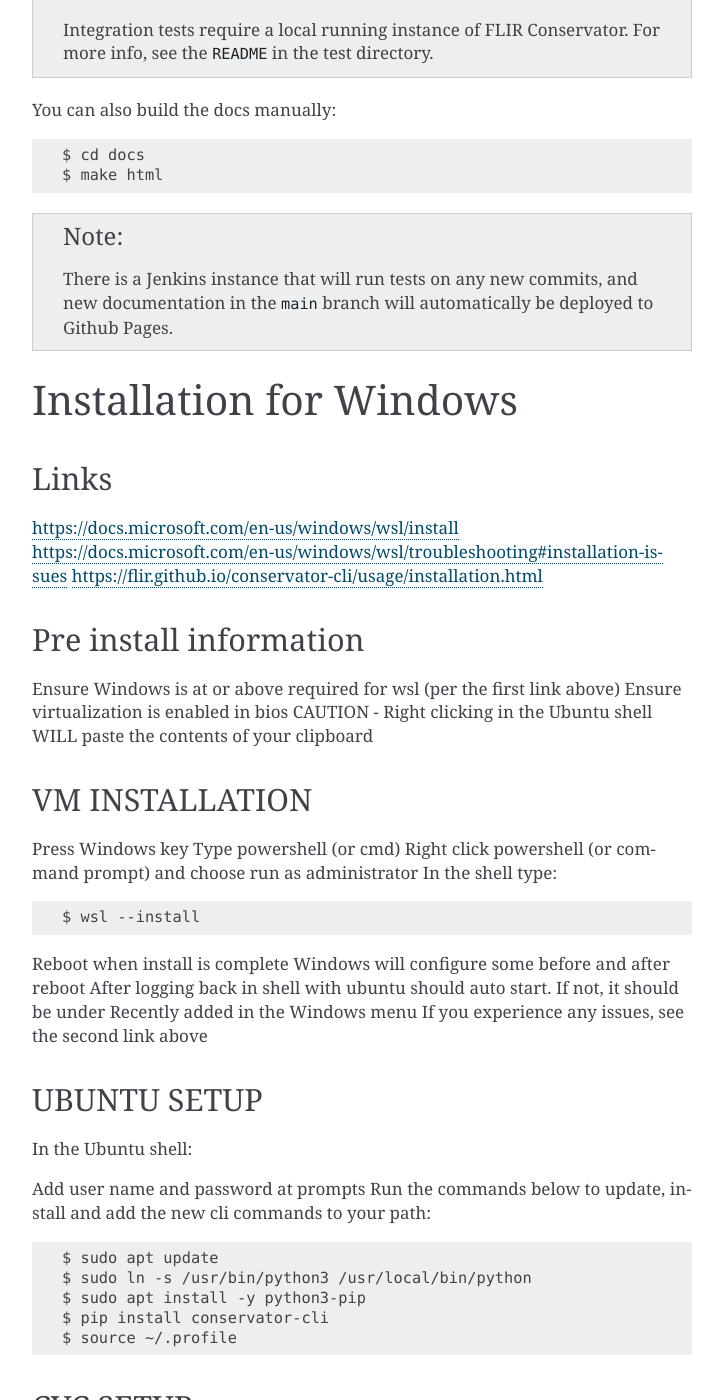
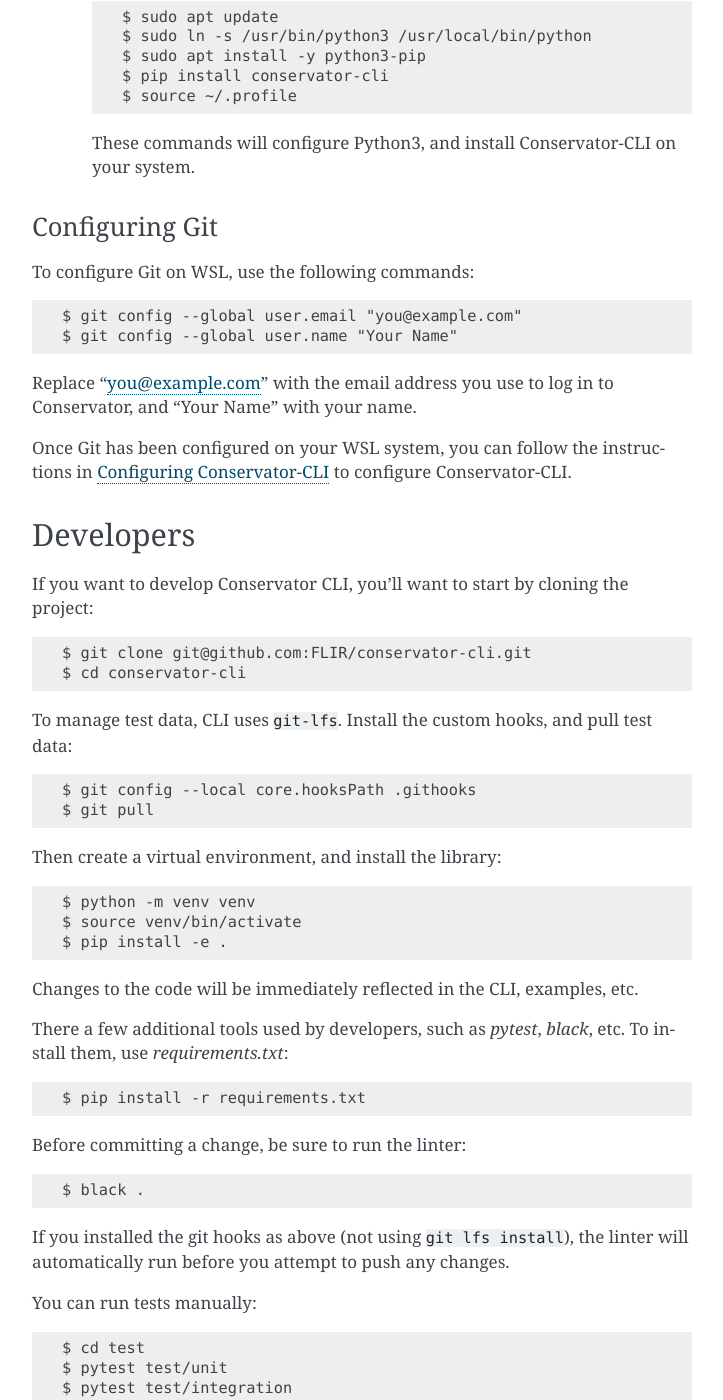
Before and after one commit to FLIR/conservator-cli, a Sphinx documentation site: the page built from docs/usage/installation.rst, in a window 1280 px wide and 1400 px high, scrolled down 2061 px. Shown: the whole window, without its empty margins (388-1111 px from the left). Built offline with Sphinx 7.4.7, drawn with Linux system fonts in a browser that asks for light colours; some of the changed text lies outside the part shown.

Commit message:
Updated docs

```diff
--- a/docs/usage/installation.rst
+++ b/docs/usage/installation.rst
@@ -1,8 +1,8 @@
 Installation
 ============
 
-Basic Install
--------------
+Installation on Linux
+---------------------
 
 The easiest way to install Conservator CLI is with ``pip``::
 
@@ -16,6 +16,11 @@
     running above install command, you may also need to ``source ~/.profile``
     on any currently open shells in order to fix your PATH
     https://github.com/FLIR/conservator-cli/issues/281
+
+
+.. _configuring_cli:
+Configuring Conservator-CLI
+^^^^^^^^^^^^^^^^^^^^^^^^^^^
 
 Before you can use the command, you need to tell Conservator-CLI your API key and
 other settings. Log in to your conservator instance, and find your API key. Then run::
@@ -38,8 +43,65 @@
 For developers working with multiple conservator instances, you can add
 multiple configs. Conservator CLI stores its configurations as json files in ``~/.config/conservator-cli``.
 For example, the default configuration will located at ``~/.config/conservator-cli/default.json``.
-See ``conservator config --help`` for more info.
+See ``conservator config --help`` for more information.
 
+
+Installation on Windows
+-----------------------
+
+Pre-installation
+^^^^^^^^^^^^^^^^
+
+ - Ensure that your Windows installation meets the mininum requirements detailed `here <https://learn.microsoft.com/en-us/windows/wsl/install>`_
+ - Ensure that virtualization is enabled on your system. Consult your vendor documentation for details.
+
+Installing Windows Subsystem for Linux (WSL)
+^^^^^^^^^^^^^^^^^^^^^^^^^^^^^^^^^^^^^^^^^^^^
+
+ - Open the Start menu, and type in "powershell".
+ - Right-click on the PowerShell icon, and select "Run as Administrator" from the menu.
+ - In the shell, type:
+   ::
+
+        $ wsl --install
+
+   This will start the WSL installation process. Once it is complete, you will be prompted to reboot,
+   which will finish the installation process.
+ - After Windows has restarted, and you have logged back in, an Ubuntu command prompt should open automatically.
+   If it doesn't, open the Start menu, and type in "ubuntu"; clicking the displayed icon will open the Ubuntu terminal.
+ - See the `Microsoft WSL Troubleshooting Guide <https://docs.microsoft.com/en-us/windows/wsl/troubleshooting#installation-issues>`_
+   for any issues with WSL installation.
+
+
+Configuring Ubuntu and Installing Conservator-CLI
+^^^^^^^^^^^^^^^^^^^^^^^^^^^^^^^^^^^^^^^^^^^^^^^^^
+
+In the Ubuntu shell:
+ - When prompted, enter a username and password to use with Ubuntu.
+ - Enter the following commands:
+   ::
+
+        $ sudo apt update
+        $ sudo ln -s /usr/bin/python3 /usr/local/bin/python
+        $ sudo apt install -y python3-pip
+        $ pip install conservator-cli
+        $ source ~/.profile
+
+   These commands will configure Python3, and install Conservator-CLI on your system.
+
+
+Configuring Git
+^^^^^^^^^^^^^^^
+
+To configure Git on WSL, use the following commands::
+
+    $ git config --global user.email "you@example.com"
+    $ git config --global user.name "Your Name"
+
+Replace "you@example.com" with the email address you use to log in to Conservator, and "Your Name" with your name.
+
+Once Git has been configured on your WSL system, you can follow the instructions in :ref:`configuring_cli` to configure
+Conservator-CLI.
 
 Developers
 ----------
@@ -96,77 +158,3 @@
     There is a Jenkins instance that will run tests on any new commits,
     and new documentation in the ``main`` branch will automatically be
     deployed to Github Pages.
-
-Installation for Windows
-========================
-
-Links
------
-
-https://docs.microsoft.com/en-us/windows/wsl/install
-https://docs.microsoft.com/en-us/windows/wsl/troubleshooting#installation-issues
-https://flir.github.io/conservator-cli/usage/installation.html
-
-Pre install information
------------------------
-
-Ensure Windows is at or above required for wsl (per the first link above)
-Ensure virtualization is enabled in bios
-CAUTION - Right clicking in the Ubuntu shell WILL paste the contents of your clipboard
-
-VM INSTALLATION
----------------
-
-Press Windows key
-Type powershell (or cmd)
-Right click powershell (or command prompt) and choose run as administrator
-In the shell type::
-
-    $ wsl --install
-
-Reboot when install is complete
-Windows will configure some before and after reboot
-After logging back in shell with ubuntu should auto start. If not, it should be under Recently added in the Windows menu
-If you experience any issues, see the second link above
-
-UBUNTU SETUP
-------------
-
-In the Ubuntu shell::
-
-Add user name and password at prompts
-Run the commands below to update, install and add the new cli commands to your path::
-
-    $ sudo apt update
-    $ sudo ln -s /usr/bin/python3 /usr/local/bin/python
-    $ sudo apt install -y python3-pip
-    $ pip install conservator-cli
-    $ source ~/.profile
-
-CVC SETUP
----------
-
-Change ``staging`` below to desired target, if needed
-
-    $ conservator config create staging
-
-Press enter 2x (or adjust default values if desired) then enter the full url (e.g. https://staging.flirconservator.com/) and your api key
-Apply default config::
-
-    $ conservator config set-default staging
-
-CONFIGURE GIT
--------------
-
-Update below with your information
-
-    $ git config --global user.email "you@example.com"
-    $ git config --global user.name "Your Name"
-
-TEST
-----
-
-Login to Conservator and use clone command from dataset -> download -> From CLI
-e.g. in Ubuntu shell::
-
-    $ cvc clone MEvzFWwcLu5Gt72C8
```
